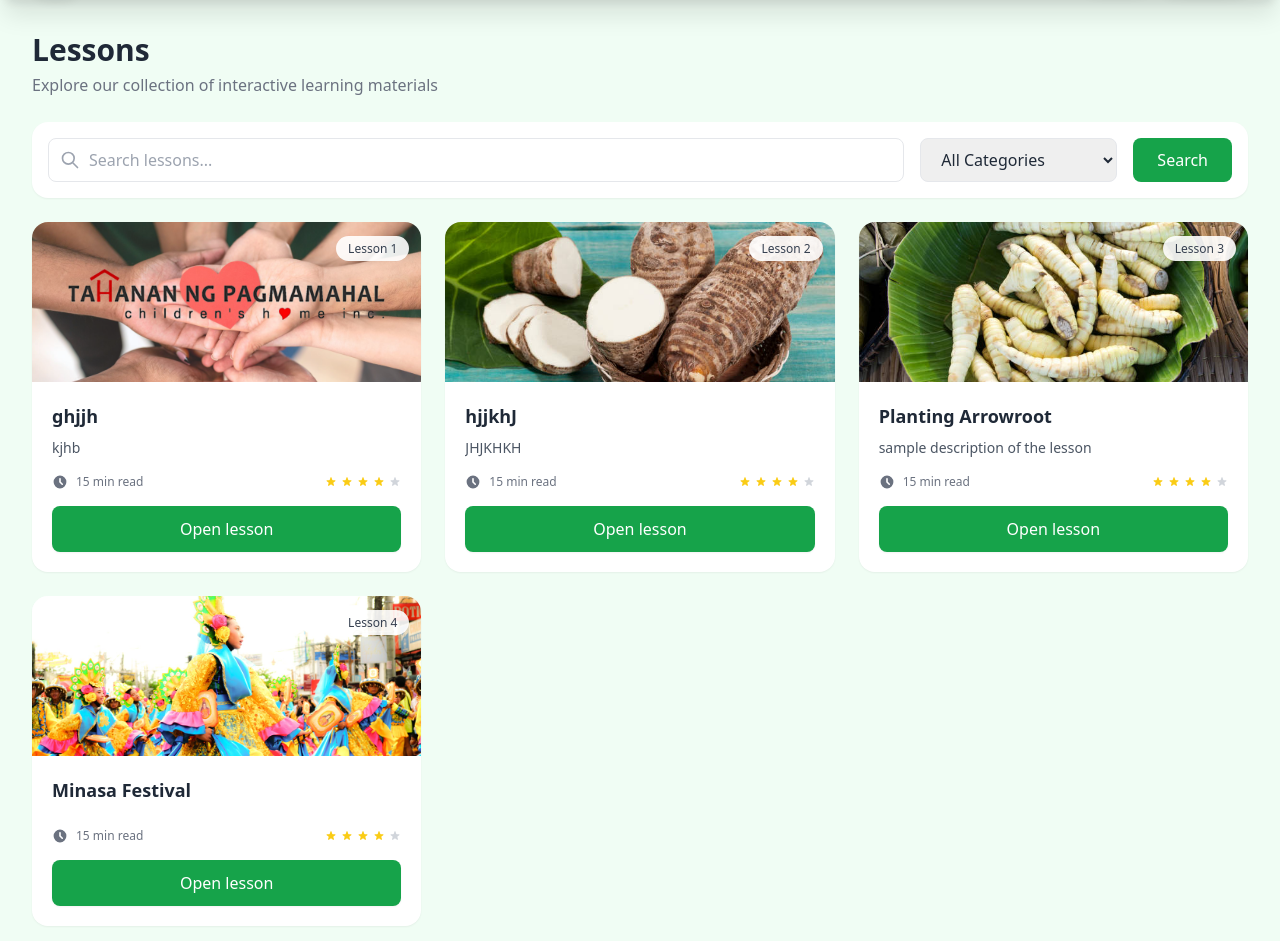
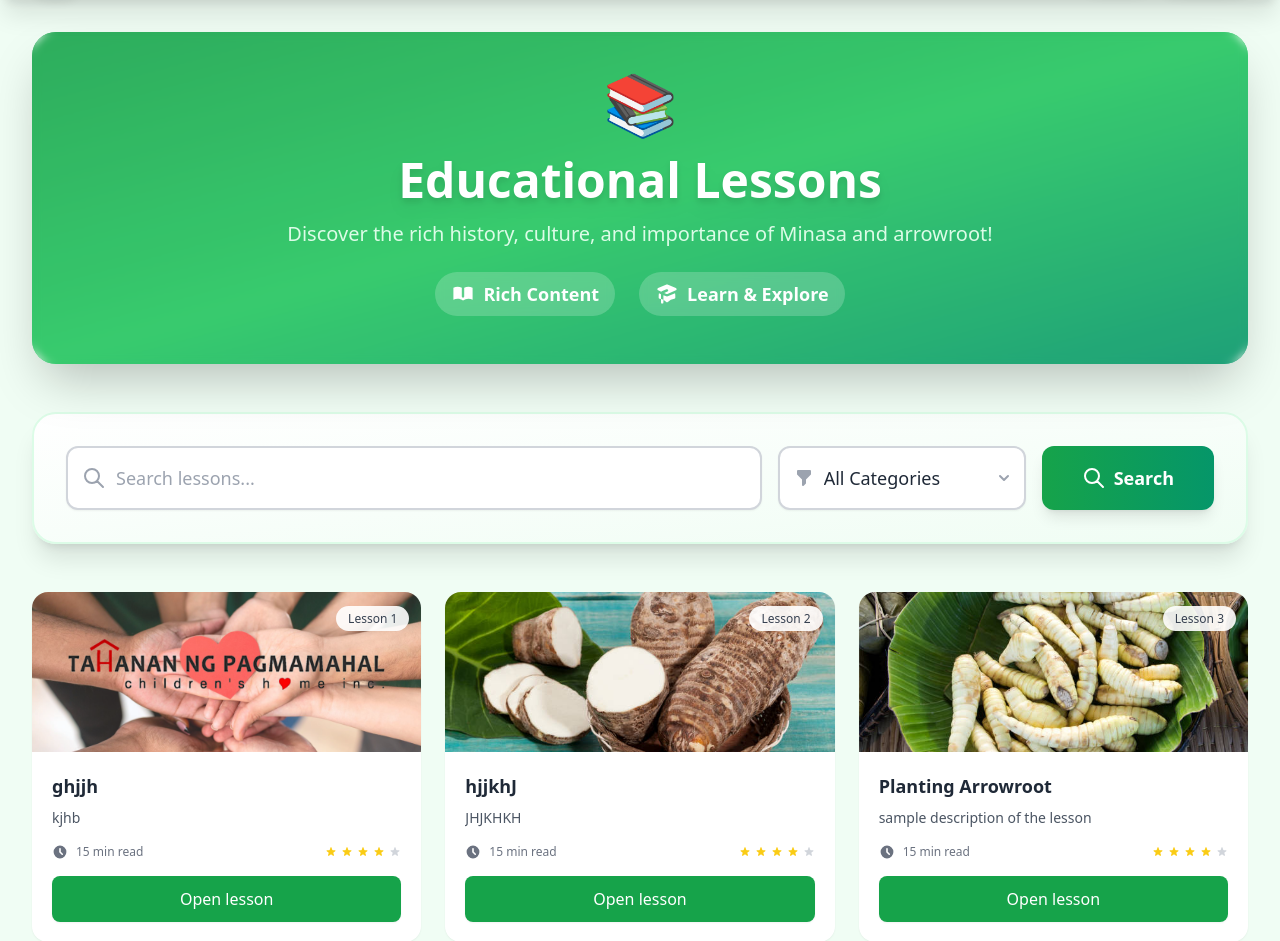
Before and after one commit to kbrbs/project, a Django app: page /lessons/ in a window 1280 px wide. Shown: the part 64-1005 px from the top of the page. Run offline with Django 4.2, Linux system fonts and the light colour scheme; data comes from the database, SQL or seed files in the repository; both versions use the stored data as it was after the commit; some libraries are stand-ins or nearby versions.

Commit message:
modified ui

```diff
--- a/core/admin_panel/views.py
+++ b/core/admin_panel/views.py
@@ -439,7 +439,7 @@ def export_users_csv(request):
 
 
 # Quiz CRUD with question formset
-QuizFormSet = inlineformset_factory(Quiz, Question, fields=('text', 'choices'), extra=1, can_delete=True)
+QuizFormSet = inlineformset_factory(Quiz, Question, fields=('text', 'choices', 'correct_answer'), extra=1, can_delete=True)
 
 
 @method_decorator(staff_member_required, name='dispatch')
@@ -453,7 +453,7 @@ class QuizListView(ListView):
 @method_decorator(staff_member_required, name='dispatch')
 class QuizCreateView(CreateView):
     model = Quiz
-    fields = ['title', 'article']
+    fields = ['title', 'description', 'article']
     template_name = 'core/admin_panel/quiz_form.html'
     success_url = reverse_lazy('core:admin_quizzes')
 
@@ -486,7 +486,7 @@ class QuizCreateView(CreateView):
 @method_decorator(staff_member_required, name='dispatch')
 class QuizUpdateView(UpdateView):
     model = Quiz
-    fields = ['title', 'article']
+    fields = ['title', 'description', 'article']
     template_name = 'core/admin_panel/quiz_form.html'
     success_url = reverse_lazy('core:admin_quizzes')
 
--- a/core/templates/core/admin_panel/game_form.html
+++ b/core/templates/core/admin_panel/game_form.html
@@ -15,7 +15,7 @@
 </div>
 
 <!-- Form Card -->
-<div class="max-w-5xl">
+<div class="">
   <div class="bg-white rounded-2xl shadow-sm p-8">
     <!-- Display Django Messages (errors, success, etc) -->
     {% if messages %}
--- a/core/templates/core/admin_panel/media_form.html
+++ b/core/templates/core/admin_panel/media_form.html
@@ -15,7 +15,7 @@
 </div>
 
 <!-- Form Card -->
-<div class="max-w-3xl">
+<div class="">
   <div class="bg-white rounded-2xl shadow-sm p-8">
     <form method="post" enctype="multipart/form-data">
       {% csrf_token %}
--- a/core/templates/core/admin_panel/quiz_form.html
+++ b/core/templates/core/admin_panel/quiz_form.html
@@ -15,7 +15,7 @@
 </div>
 
 <!-- Form Card -->
-<div class="max-w-4xl">
+<div class="">
   <div class="bg-white rounded-2xl shadow-sm p-8">
     <form method="post">
       {% csrf_token %}
@@ -146,6 +146,7 @@
     margin-top: 0.375rem;
     font-size: 0.75rem;
     color: #6B7280;
+    font-style: italic;
   }
   form .errorlist {
     list-style: none;
--- a/core/templates/core/admin_panel/user_form.html
+++ b/core/templates/core/admin_panel/user_form.html
@@ -31,7 +31,7 @@
 {% endif %}
 
 <!-- Form Card -->
-<div class="max-w-3xl">
+<div class="">
   <div class="bg-white rounded-2xl shadow-sm p-8">
     <form method="post">
       {% csrf_token %}
--- a/core/templates/core/lesson_list.html
+++ b/core/templates/core/lesson_list.html
@@ -24,30 +24,62 @@
 </div>
 {% endif %} -->
 
-<div class="mb-6">
-  <h2 class="text-3xl font-bold text-gray-800">Lessons</h2>
-  <p class="text-gray-500 mt-1">Explore our collection of interactive learning materials</p>
+<!-- Hero Section -->
+<div class="bg-gradient-to-br from-green-600 via-green-500 to-emerald-600 text-white py-12 mb-12 rounded-3xl shadow-2xl relative overflow-hidden">
+  <div class="absolute inset-0 bg-white/10 backdrop-blur-sm"></div>
+  <div class="max-w-4xl mx-auto text-center px-6 relative z-10">
+    <div class="text-6xl mb-4 animate-bounce">📚</div>
+    <h1 class="text-5xl font-bold mb-4 drop-shadow-lg">Educational Lessons</h1>
+    <p class="text-xl text-green-100 mb-4">Discover the rich history, culture, and importance of Minasa and arrowroot!</p>
+    <div class="flex items-center justify-center gap-6 text-lg mt-6">
+      <div class="flex items-center gap-2 bg-white/20 backdrop-blur-sm px-4 py-2 rounded-full">
+        <svg class="w-6 h-6" fill="currentColor" viewBox="0 0 20 20">
+          <path d="M9 4.804A7.968 7.968 0 005.5 4c-1.255 0-2.443.29-3.5.804v10A7.969 7.969 0 015.5 14c1.669 0 3.218.51 4.5 1.385A7.962 7.962 0 0114.5 14c1.255 0 2.443.29 3.5.804v-10A7.968 7.968 0 0014.5 4c-1.255 0-2.443.29-3.5.804V12a1 1 0 11-2 0V4.804z"></path>
+        </svg>
+        <span class="font-semibold">Rich Content</span>
+      </div>
+      <div class="flex items-center gap-2 bg-white/20 backdrop-blur-sm px-4 py-2 rounded-full">
+        <svg class="w-6 h-6" fill="currentColor" viewBox="0 0 20 20">
+          <path d="M10.394 2.08a1 1 0 00-.788 0l-7 3a1 1 0 000 1.84L5.25 8.051a.999.999 0 01.356-.257l4-1.714a1 1 0 11.788 1.838L7.667 9.088l1.94.831a1 1 0 00.787 0l7-3a1 1 0 000-1.838l-7-3zM3.31 9.397L5 10.12v4.102a8.969 8.969 0 00-1.05-.174 1 1 0 01-.89-.89 11.115 11.115 0 01.25-3.762zM9.3 16.573A9.026 9.026 0 007 14.935v-3.957l1.818.78a3 3 0 002.364 0l5.508-2.361a11.026 11.026 0 01.25 3.762 1 1 0 01-.89.89 8.968 8.968 0 00-5.35 2.524 1 1 0 01-1.4 0zM6 18a1 1 0 001-1v-2.065a8.935 8.935 0 00-2-.712V17a1 1 0 001 1z"></path>
+        </svg>
+        <span class="font-semibold">Learn & Explore</span>
+      </div>
+    </div>
+  </div>
 </div>
 
 <!-- Search and Filter Bar -->
-<div class="mb-6 bg-white rounded-2xl shadow-sm p-4">
-  <form method="get" action="{% url 'core:lesson_list' %}" id="filter-form" class="flex flex-col md:flex-row gap-4">
-    <div class="flex-1 relative">
-      <input type="text" name="q" value="{{ search_query }}" placeholder="Search lessons..." class="w-full pl-10 pr-4 py-2 border border-gray-200 rounded-lg focus:outline-none focus:ring-2 focus:ring-green-500">
-      <svg class="w-5 h-5 text-gray-400 absolute left-3 top-1/2 -translate-y-1/2" fill="none" stroke="currentColor" viewBox="0 0 24 24">
+<div class="mb-12">
+  <form method="get" action="{% url 'core:lesson_list' %}" id="filter-form" class="bg-gradient-to-br from-white to-green-50 rounded-3xl shadow-xl p-8 border-2 border-green-100">
+    <div class="flex flex-wrap gap-4">
+      <div class="flex-1 min-w-[200px] relative">
+        <svg class="w-6 h-6 text-gray-400 absolute left-4 top-1/2 -translate-y-1/2" fill="none" stroke="currentColor" viewBox="0 0 24 24">
           <path stroke-linecap="round" stroke-linejoin="round" stroke-width="2" d="M21 21l-6-6m2-5a7 7 0 11-14 0 7 7 0 0114 0z"></path>
         </svg>
+        <input type="text" name="q" value="{{ search_query }}" placeholder="Search lessons..." class="w-full pl-12 pr-4 py-4 border-2 border-gray-300 rounded-xl focus:ring-2 focus:ring-green-500 focus:border-green-500 text-lg transition-all shadow-sm">
       </div>
-    <select name="category" id="category-select" class="px-4 py-2 border border-gray-200 rounded-lg focus:outline-none focus:ring-2 focus:ring-green-500">
+      <div class="relative">
+        <svg class="w-5 h-5 text-gray-400 absolute left-4 top-1/2 -translate-y-1/2 pointer-events-none" fill="currentColor" viewBox="0 0 20 20">
+          <path fill-rule="evenodd" d="M3 3a1 1 0 011-1h12a1 1 0 011 1v3a1 1 0 01-.293.707L12 11.414V15a1 1 0 01-.293.707l-2 2A1 1 0 018 17v-5.586L3.293 6.707A1 1 0 013 6V3z" clip-rule="evenodd"></path>
+        </svg>
+        <select name="category" id="category-select" class="pl-11 pr-10 py-4 border-2 border-gray-300 rounded-xl focus:ring-2 focus:ring-green-500 focus:border-green-500 text-lg font-medium transition-all shadow-sm appearance-none bg-white cursor-pointer">
           <option value="">All Categories</option>
           <option value="planting" {% if category_filter == 'planting' %}selected{% endif %}>🌱 Planting</option>
           <option value="historical" {% if category_filter == 'historical' %}selected{% endif %}>📜 Historical</option>
           <option value="cultural" {% if category_filter == 'cultural' %}selected{% endif %}>🎭 Cultural</option>
           <option value="economic" {% if category_filter == 'economic' %}selected{% endif %}>💰 Economic Value</option>
         </select>
-    <button type="submit" class="px-6 py-2 bg-green-600 text-white font-medium rounded-lg hover:bg-green-700 transition-colors">
+        <svg class="w-5 h-5 text-gray-400 absolute right-3 top-1/2 -translate-y-1/2 pointer-events-none" fill="currentColor" viewBox="0 0 20 20">
+          <path fill-rule="evenodd" d="M5.293 7.293a1 1 0 011.414 0L10 10.586l3.293-3.293a1 1 0 111.414 1.414l-4 4a1 1 0 01-1.414 0l-4-4a1 1 0 010-1.414z" clip-rule="evenodd"></path>
+        </svg>
+      </div>
+      <button type="submit" class="px-10 py-4 bg-gradient-to-r from-green-600 to-emerald-600 text-white rounded-xl hover:from-green-700 hover:to-emerald-700 font-bold text-lg transition-all shadow-lg hover:shadow-xl transform hover:scale-105 flex items-center gap-2">
+        <svg class="w-6 h-6" fill="none" stroke="currentColor" viewBox="0 0 24 24">
+          <path stroke-linecap="round" stroke-linejoin="round" stroke-width="2" d="M21 21l-6-6m2-5a7 7 0 11-14 0 7 7 0 0114 0z"></path>
+        </svg>
         Search
       </button>
+    </div>
   </form>
 </div>
 
```
Also changed, not shown: quizzes/models.py (+21 -1 lines), quizzes/templates/quizzes/quiz_list.html (+22 -3 lines), quizzes/views.py (+6 -3 lines), db.sqlite3, quizzes/migrations/0002_question_correct_answer_quiz_description_and_more.py (added). Lines whose indentation alone changed are shown as unchanged.
